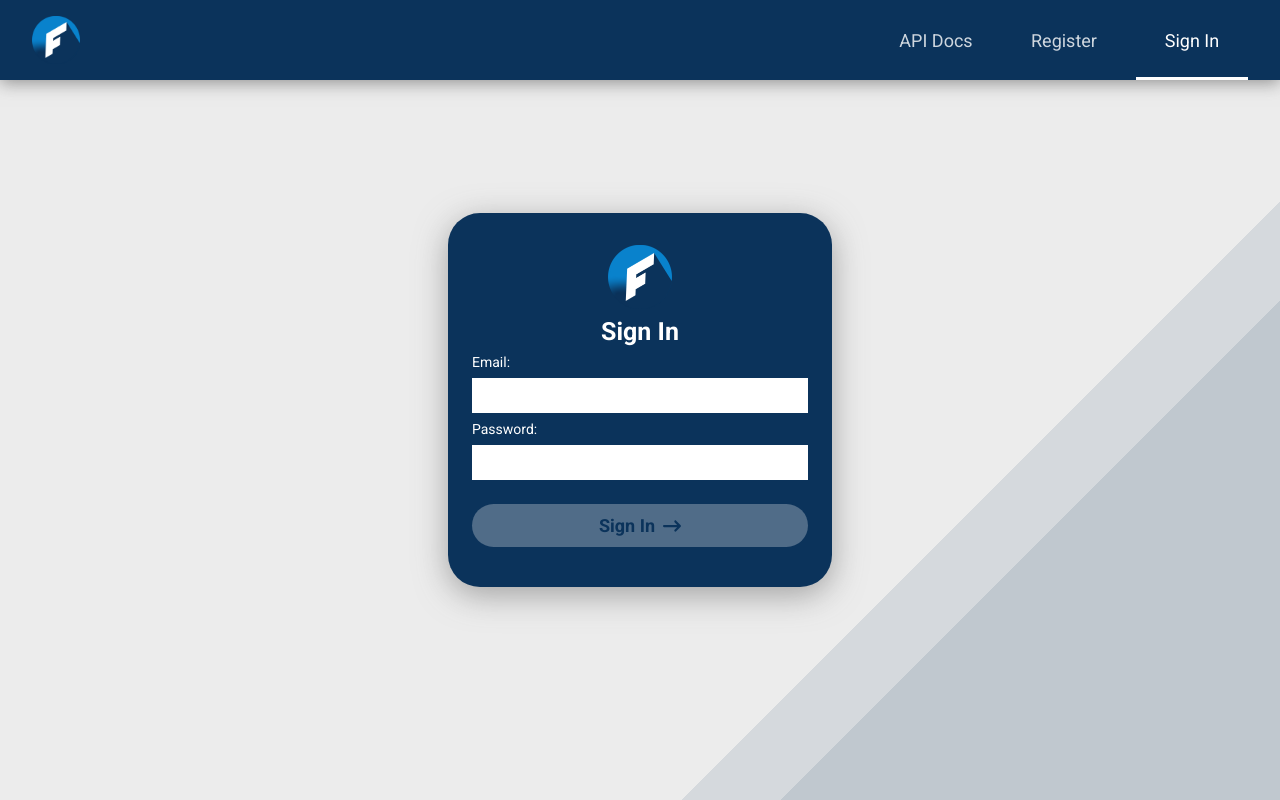
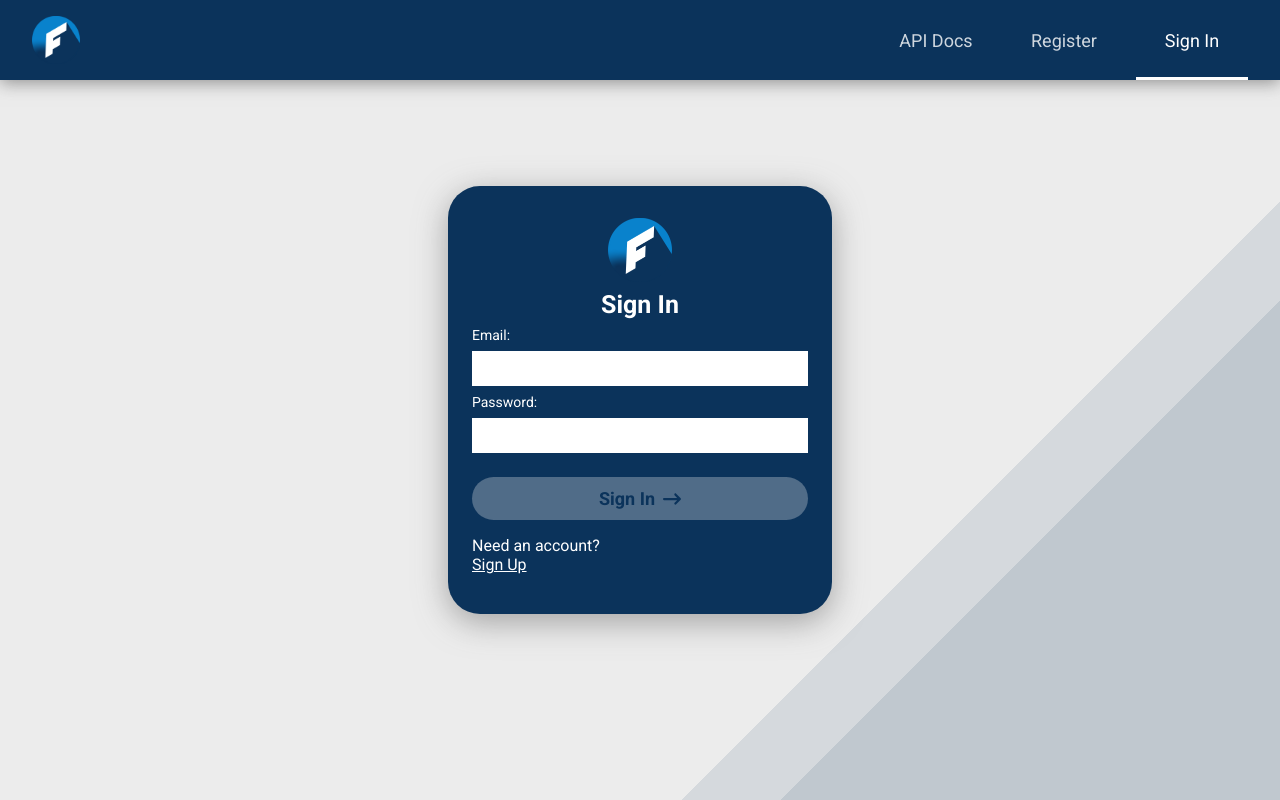
Before and after one commit to dnitecki/finfetch-ui, a React (Create React App) app: page /api/signin in a window 1280 px wide. Built offline with nearby package versions, Linux system fonts and the light colour scheme.

Commit message:
add signup link

```diff
--- a/src/app.scss
+++ b/src/app.scss
@@ -65,6 +65,11 @@ html {
   transform: rotate(45deg);
   height: 100%;
   width: 100%;
+}
+.line {
+  display: inline-block;
+  text-decoration: underline;
+  color: #ffffff;
 }
 .bg-layer-1 {
   position: absolute;
--- a/src/apps/finfetch-api/pages/login/Login.jsx
+++ b/src/apps/finfetch-api/pages/login/Login.jsx
@@ -8,6 +8,7 @@ import { Helmet } from "react-helmet";
 import { loginUser } from "../../../../requests/Requests";
 import { FontAwesomeIcon } from "@fortawesome/react-fontawesome";
 import { faArrowRightLong } from "@fortawesome/free-solid-svg-icons";
+import { NavLink } from "react-router-dom";
 
 export default function Login() {
   const errRef = useRef();
@@ -97,15 +98,19 @@ export default function Login() {
               <span></span>
             </div>
           ) : (
-            <button
-              className="form-button login-button"
-              disabled={!pwd || !email}
-            >
+            <button className="form-button" disabled={!pwd || !email}>
               Sign In
               <FontAwesomeIcon icon={faArrowRightLong} />
             </button>
           )}
         </form>
+        <p>
+          Need an account?
+          <br />
+          <NavLink to="/api/register">
+            <span className="line">Sign Up</span>
+          </NavLink>
+        </p>
       </div>
     </div>
   );
--- a/src/apps/finfetch-api/pages/login/Login.scss
+++ b/src/apps/finfetch-api/pages/login/Login.scss
@@ -47,6 +47,3 @@
   justify-content: center;
   row-gap: 0.5rem;
 }
-.login-button {
-  margin-bottom: 1rem;
-}
--- a/src/apps/finfetch-api/pages/register/Register.scss
+++ b/src/apps/finfetch-api/pages/register/Register.scss
@@ -74,8 +74,3 @@
   color: red;
   margin-left: 0.5rem;
 }
-.line {
-  display: inline-block;
-  text-decoration: underline;
-  color: #ffffff;
-}
```
